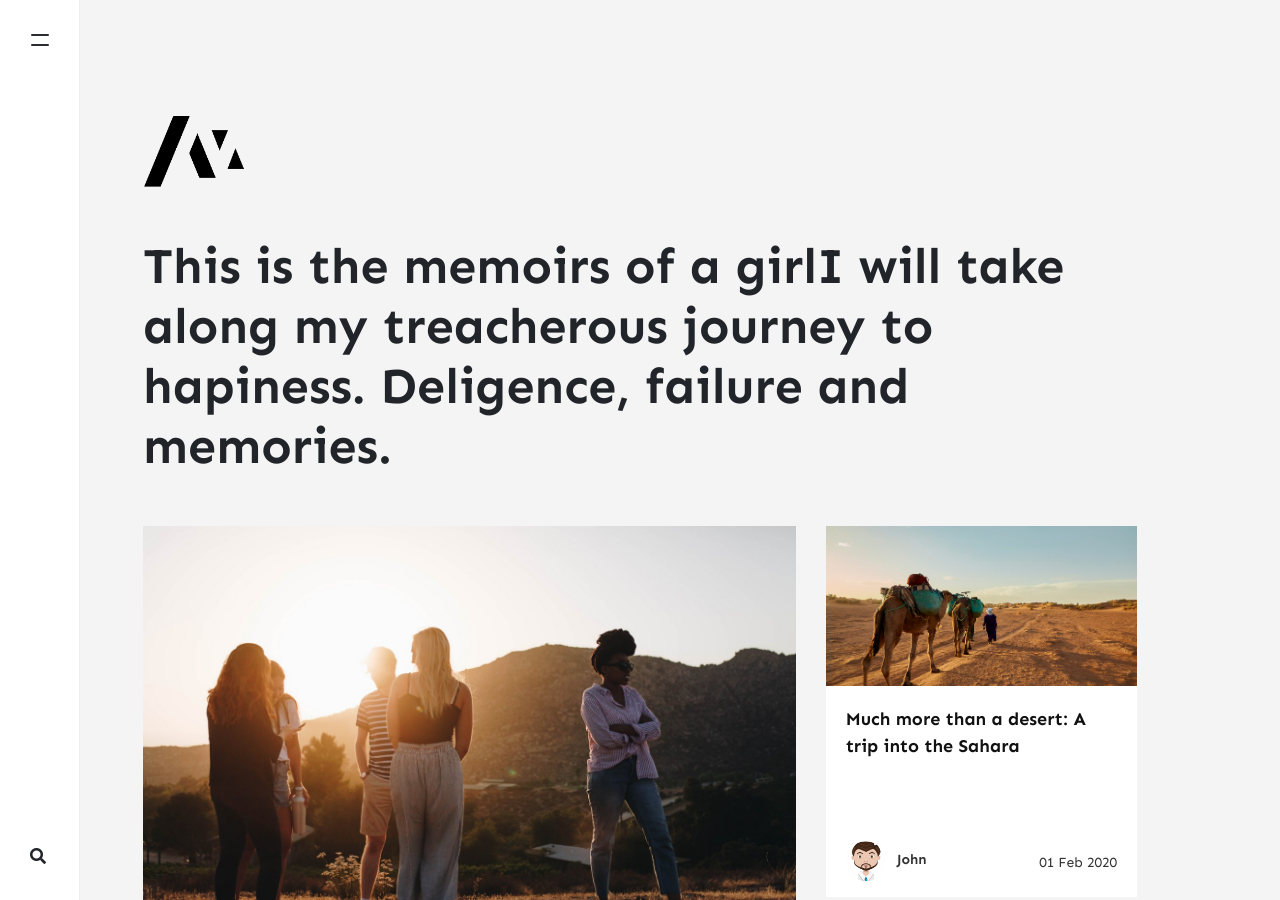
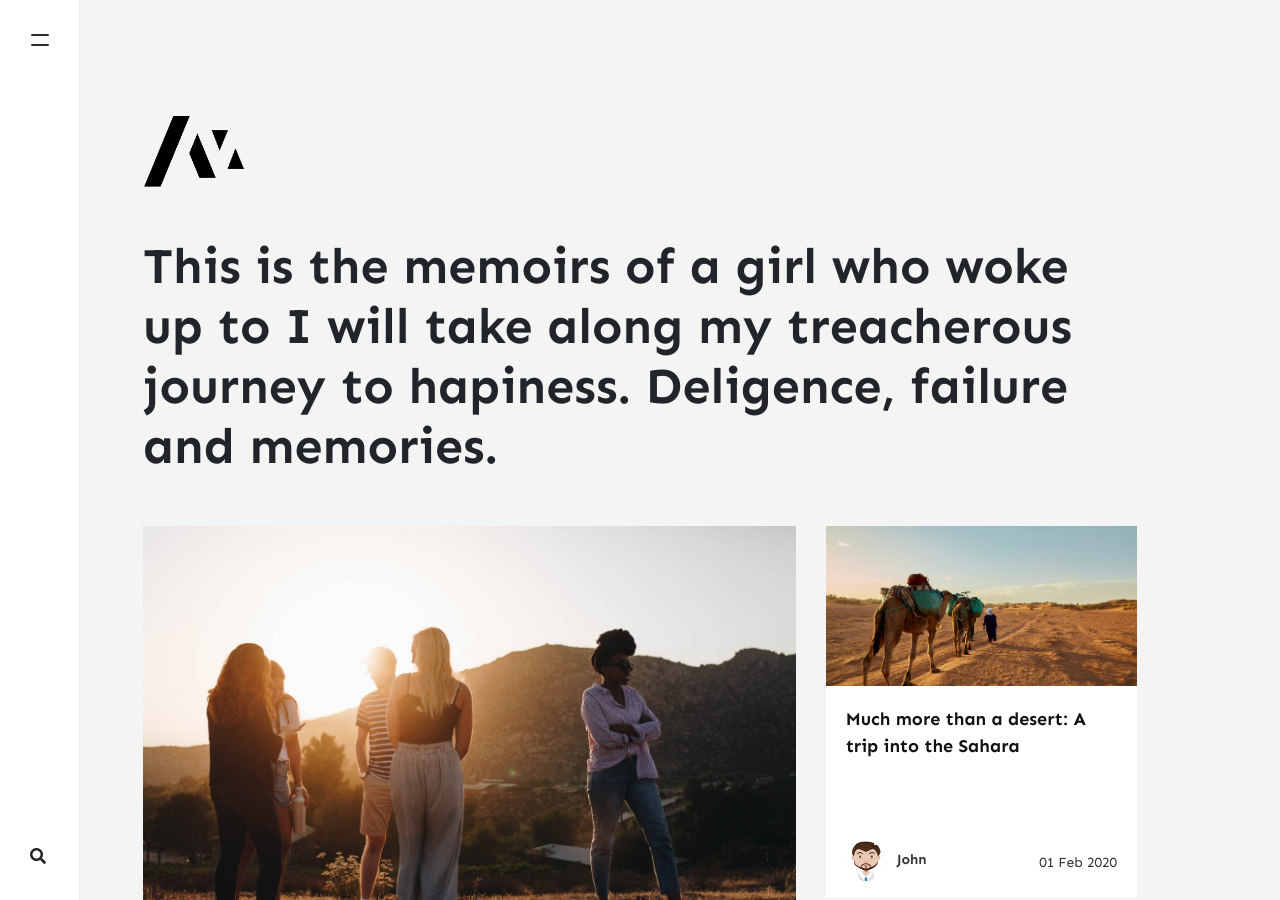
Before and after one commit to stackbit-projects/pleasant-squid-d6115, a Jekyll site: the page built from index.html, in a window 1280 px wide and 900 px high. Built offline with Jekyll 4.4.1, drawn with Linux system fonts in a browser that asks for light colours; nearby versions of some CDN libraries; the list of posts is cut into pages by our own code; comment, search, counter and statistics services are not loaded.

Commit message:
_config.yml: changed

```diff
--- a/_config.yml
+++ b/_config.yml
@@ -1,7 +1,7 @@
 name: Memoirs
 title: Memoirs
 description: >-
-  This is the memoirs of a girlI will take along my treacherous journey to hapiness. Deligence, failure and memories.
+  This is the memoirs of a girl who woke up to I will take along my treacherous journey to hapiness. Deligence, failure and memories.
 logo: assets/images/logo.png
 favicon: assets/images/logo.png
 baseurl: ''
```
